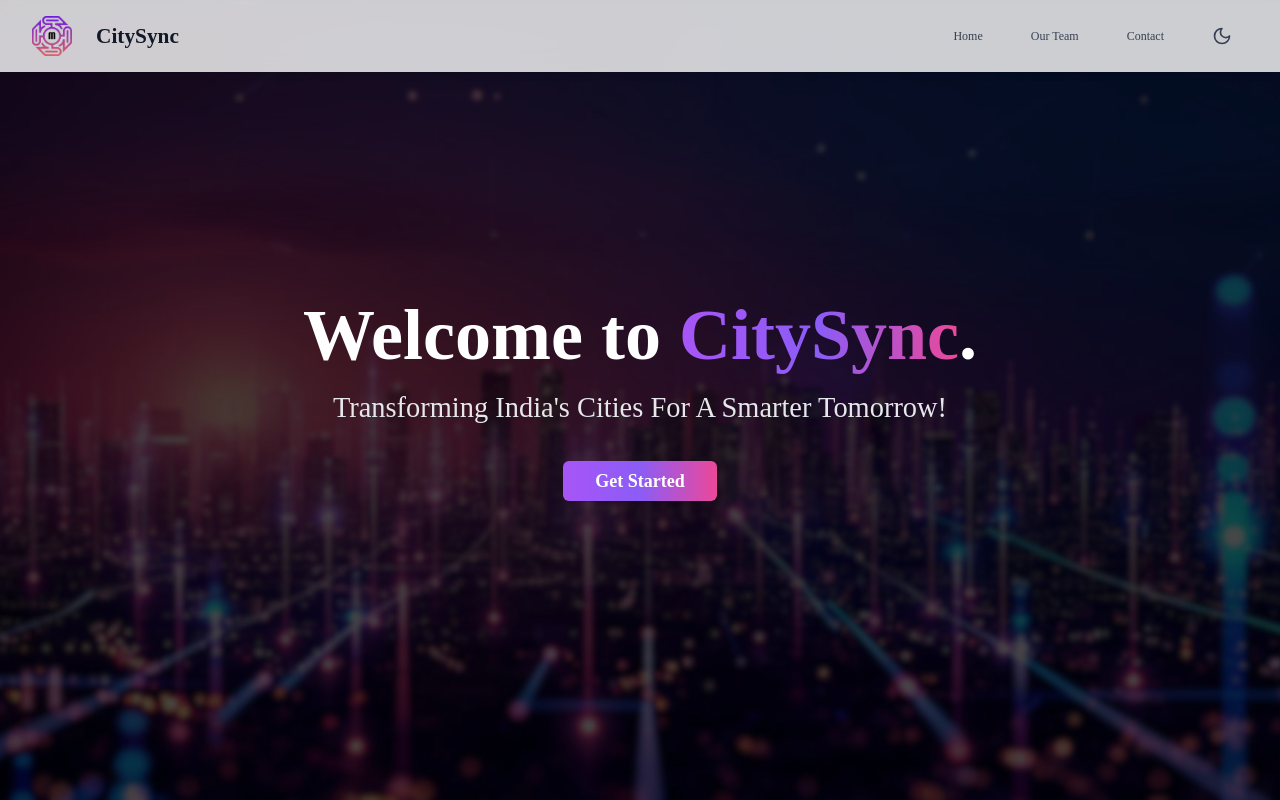
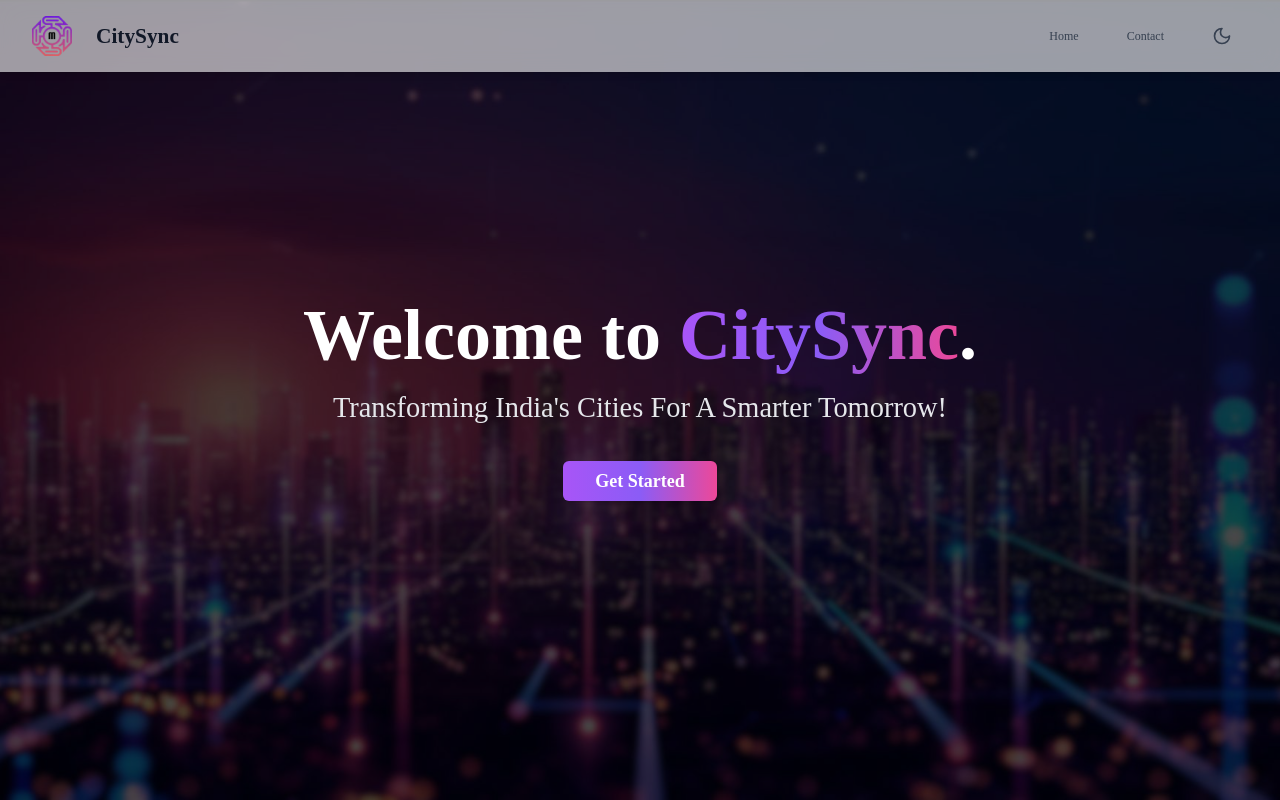
Before and after one commit to Prayas-35/Coordina, a Next.js app in the folder main/: page /about in a window 1280 px wide. Shown: the top 800 px of the page. Built offline with nearby package versions, Linux system fonts and the light colour scheme.

Commit message:
Removed Team from About Page

```diff
--- a/main/app/about/page.js
+++ b/main/app/about/page.js
@@ -9,7 +9,7 @@ import Link from 'next/link'
 // Define the Header component
 const Header = ({ isDarkMode, toggleDarkMode }) => {
   return (
-    <header className={`fixed w-full z-50 ${isDarkMode ? 'bg-gray-900/80' : 'bg-white/80'} backdrop-blur-md shadow-md transition-colors duration-300`}>
+    <header className={`fixed w-full z-50 ${isDarkMode ? 'bg-black/30' : 'bg-white/60'} backdrop-blur-md shadow-md transition-colors duration-300`}>
       <div className="max-w-7xl mx-auto px-4 sm:px-6 lg:px-8 py-4">
         <nav className="flex justify-between items-center">
           <div className="flex items-center space-x-4">
@@ -24,11 +24,6 @@ const Header = ({ isDarkMode, toggleDarkMode }) => {
             <Link href="/" passHref>
               <Button variant="ghost" className={isDarkMode ? 'text-white' : 'text-gray-700'}>
                 Home
-              </Button>
-            </Link>
-            <Link href="/team" passHref>
-              <Button variant="ghost" className={isDarkMode ? 'text-white' : 'text-gray-700'}>
-                Our Team
               </Button>
             </Link>
             <Link href="/contact" passHref>
--- a/main/app/team/page.js
+++ b/main/app/team/page.js
@@ -16,6 +16,9 @@ function Landing() {
   return (
     <>
       <Header />
+
+      {/* NEEDS TO BE FIXED!!! */}
+
       <div className="bg-background mt-[72.8px] flex flex-col items-center">
         <div className="text-4xl font-bold mb-1 pt-4 relative bg-clip-text text-transparent bg-no-repeat bg-gradient-to-r from-purple-500 via-violet-500 to-pink-500 py-4">
           <span className="">Our Team</span>
```
